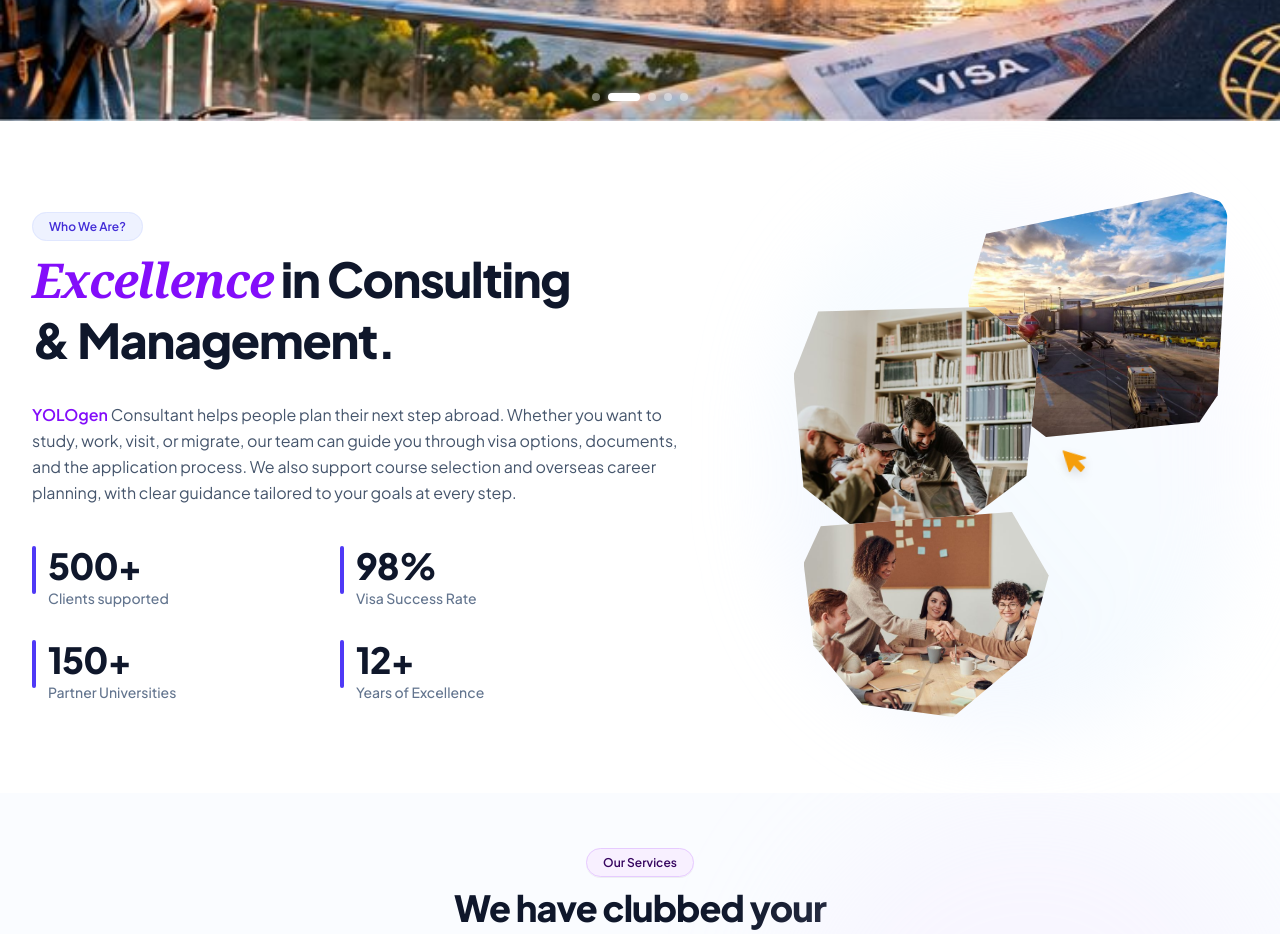
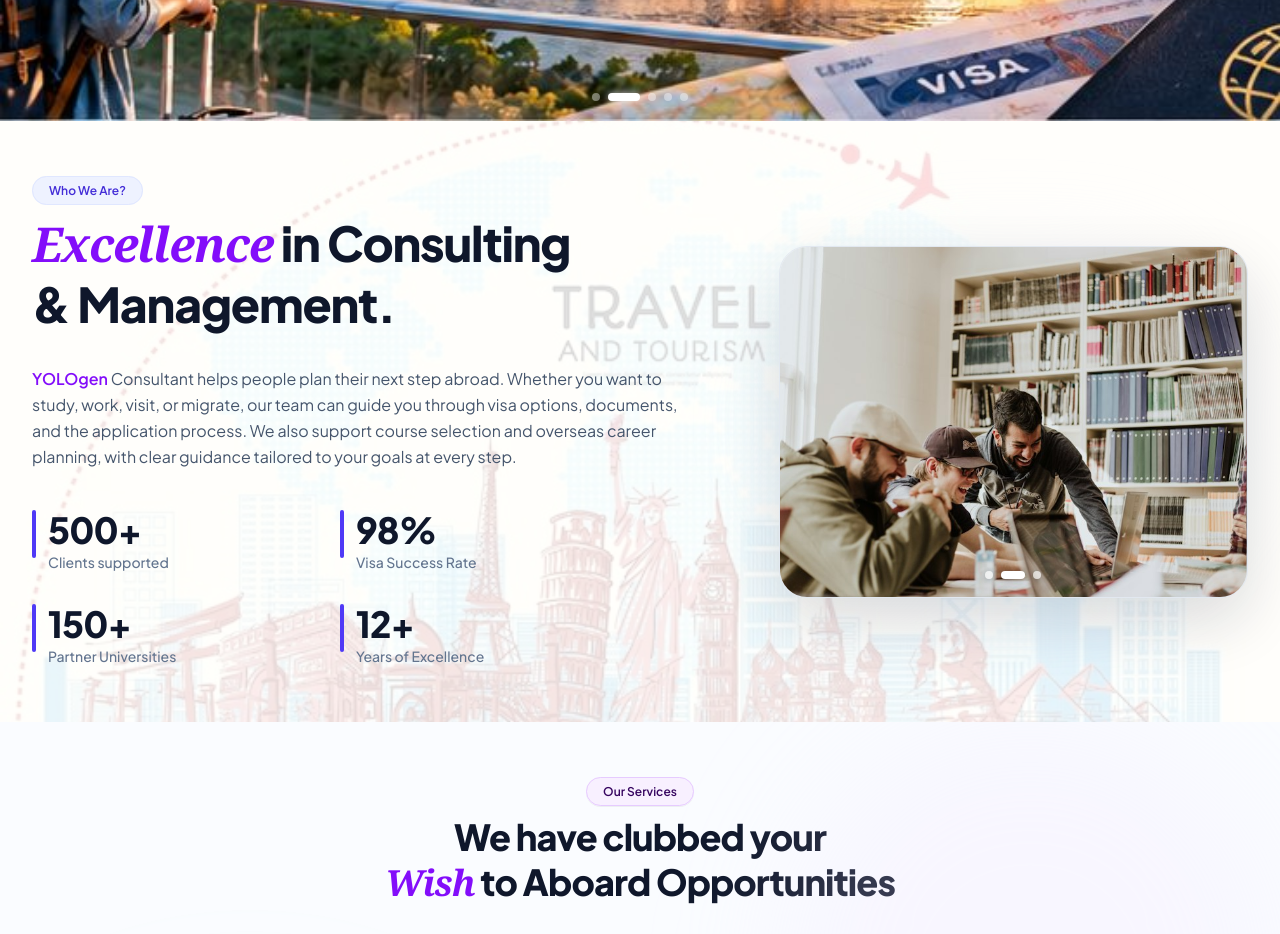
Before and after one commit to TechiesTech/Yonogen-, a React (Vite) app: page / in a window 1280 px wide. Shown: the part 680-1614 px from the top of the page. Built offline with nearby package versions, Linux system fonts and the light colour scheme; a web font is replaced by a local one.

Commit message:
add bg in second page

```diff
--- a/src/components/PhotoFrames.css
+++ b/src/components/PhotoFrames.css
@@ -1,239 +1,70 @@
 .photo-frame-section {
   width: 100%;
-  min-height: 560px;
   display: flex;
   align-items: center;
   justify-content: center;
-  background: transparent;
-  overflow: visible;
 }
 
 .photo-frame-container {
   position: relative;
-  width: 520px;
-  height: 560px;
-  margin: 0 auto;
+  width: min(100%, 500px);
+  aspect-ratio: 4 / 3;
+  overflow: hidden;
+  border: 1px solid rgb(226 232 240);
+  border-radius: 28px;
+  background: #f8fafc;
+  box-shadow: 0 24px 60px rgb(15 23 42 / 14%);
 }
 
-/* Common image frame */
-.frame {
-  position: absolute;
-  overflow: hidden;
-  background: #f5f5f5;
-  transition:
-    transform 0.6s cubic-bezier(0.22, 1, 0.36, 1),
-    filter 0.5s ease;
+.photo-frame-track {
+  display: flex;
+  width: 100%;
+  height: 100%;
+  transition: transform 900ms cubic-bezier(0.22, 1, 0.36, 1);
 }
 
-.frame img {
+.photo-frame-slide {
+  flex: 0 0 100%;
+  width: 100%;
+  height: 100%;
+}
+
+.photo-frame-slide img {
+  display: block;
   width: 100%;
   height: 100%;
   object-fit: cover;
-  display: block;
-
-  transition:
-    transform 0.8s cubic-bezier(0.22, 1, 0.36, 1),
-    filter 0.5s ease;
 }
 
-/* --------------------------------
-   TOP RIGHT — TRAVEL
--------------------------------- */
-
-.frame-travel {
-  top: 15px;
-  right: 20px;
-
-  width: 260px;
-  height: 245px;
-
-  clip-path: polygon(
-    7% 17%,
-    86% 0%,
-    100% 5%,
-    96% 83%,
-    89% 94%,
-    30% 100%,
-    3% 78%,
-    0% 42%
-  );
-
-  border-radius: 30px;
+.photo-frame-indicators {
+  position: absolute;
+  inset: auto 0 18px;
+  z-index: 1;
+  display: flex;
+  justify-content: center;
+  gap: 8px;
 }
 
-.frame-travel img {
-  transform: scale(1.05);
+.photo-frame-indicators button {
+  width: 8px;
+  height: 8px;
+  padding: 0;
+  border: 0;
+  border-radius: 9999px;
+  background: rgb(255 255 255 / 65%);
+  box-shadow: 0 1px 5px rgb(15 23 42 / 25%);
+  cursor: pointer;
+  transition: width 250ms ease, background-color 250ms ease;
 }
 
-
-/* --------------------------------
-   MIDDLE LEFT — WOMAN
--------------------------------- */
-
-.frame-student {
-  left: 15px;
-  top: 130px;
-
-  width: 245px;
-  height: 225px;
-
-  clip-path: polygon(
-    10% 2%,
-    78% 0%,
-    100% 20%,
-    95% 75%,
-    72% 94%,
-    27% 100%,
-    4% 80%,
-    0% 30%
-  );
-
-  border-radius: 28px;
+.photo-frame-indicators button.active {
+  width: 24px;
+  background: white;
 }
 
-.frame-student img {
-  transform: scale(1.05);
-}
-
-
-/* --------------------------------
-   BOTTOM LEFT — CAREER
--------------------------------- */
-
-.frame-career {
-  left: 25px;
-  bottom: 20px;
-
-  width: 245px;
-  height: 205px;
-
-  clip-path: polygon(
-    7% 7%,
-    85% 0%,
-    100% 31%,
-    91% 70%,
-    61% 100%,
-    24% 94%,
-    4% 65%,
-    0% 25%
-  );
-
-  border-radius: 25px;
-}
-
-.frame-career img {
-  transform: scale(1.05);
-}
-
-
-/* --------------------------------
-   HOVER EFFECT
--------------------------------- */
-
-.frame:hover {
-  transform: translateY(-8px) rotate(-1deg);
-  z-index: 10;
-}
-
-.frame:hover img {
-  transform: scale(1.12);
-  filter: saturate(1.08);
-}
-
-
-/* --------------------------------
-   FLOATING CURSOR
--------------------------------- */
-
-.floating-cursor {
-  position: absolute;
-
-  left: 275px;
-  top: 270px;
-
-  width: 42px;
-  height: 42px;
-
-  display: flex;
-  align-items: center;
-  justify-content: center;
-
-  z-index: 20;
-
-  animation:
-    cursorFloat 3s ease-in-out infinite,
-    cursorRotate 4s ease-in-out infinite;
-}
-
-.floating-cursor svg {
-  width: 30px;
-  height: 30px;
-
-  filter:
-    drop-shadow(0 4px 5px rgba(0, 0, 0, 0.12));
-}
-
-
-@keyframes cursorFloat {
-
-  0%,
-  100% {
-    transform: translateY(0);
-  }
-
-  50% {
-    transform: translateY(-8px);
-  }
-
-}
-
-
-@keyframes cursorRotate {
-
-  0%,
-  100% {
-    rotate: 0deg;
-  }
-
-  50% {
-    rotate: -8deg;
-  }
-
-}
-
-
-/* --------------------------------
-   RESPONSIVE
--------------------------------- */
-
-@media (max-width: 1200px) {
-  .photo-frame-container {
-    transform: scale(0.9);
-    transform-origin: center center;
+@media (prefers-reduced-motion: reduce) {
+  .photo-frame-track,
+  .photo-frame-indicators button {
+    transition-duration: 0.01ms;
   }
 }
-
-@media (max-width: 600px) {
-
-  .photo-frame-section {
-    min-height: 460px;
-  }
-
-  .photo-frame-container {
-    width: 350px;
-    height: 450px;
-    transform: scale(0.85);
-    transform-origin: center center;
-  }
-
-}
-
-
-@media (max-width: 400px) {
-
-  .photo-frame-container {
-    transform: scale(0.72);
-    transform-origin: center center;
-  }
-
-}
--- a/src/components/PhotoFrames.tsx
+++ b/src/components/PhotoFrames.tsx
@@ -1,61 +1,58 @@
-import React from "react";
+import React, { useEffect, useState } from "react";
 import "./PhotoFrames.css";
 
 const frames = [
   {
     src: "/images/airport-travel.jpg",
-    className: "frame frame-travel",
     alt: "International airport travel",
   },
   {
     src: "/images/students-collaborating.jpg",
-    className: "frame frame-student",
     alt: "Students collaborating in a university library",
   },
   {
     src: "/images/career-teamwork.jpg",
-    className: "frame frame-career",
     alt: "Professionals collaborating on a career project",
   },
 ];
 
 export default function PhotoFrames() {
+  const [activeFrame, setActiveFrame] = useState(0);
+
+  useEffect(() => {
+    const intervalId = window.setInterval(() => {
+      setActiveFrame((current) => (current + 1) % frames.length);
+    }, 4000);
+
+    return () => window.clearInterval(intervalId);
+  }, []);
+
   return (
     <div className="photo-frame-section">
       <div className="photo-frame-container">
-
-        {/* Travel and migration */}
-        <div className={frames[0].className}>
-          <img src={frames[0].src} alt={frames[0].alt} loading="lazy" />
+        <div
+          className="photo-frame-track"
+          style={{ transform: `translateX(-${activeFrame * 100}%)` }}
+          aria-live="polite"
+        >
+          {frames.map((frame) => (
+            <div className="photo-frame-slide" key={frame.src}>
+              <img src={frame.src} alt={frame.alt} loading="lazy" />
+            </div>
+          ))}
         </div>
-
-        {/* Study */}
-        <div className={frames[1].className}>
-          <img src={frames[1].src} alt={frames[1].alt} loading="lazy" />
+        <div className="photo-frame-indicators" aria-label="Choose an image">
+          {frames.map((frame, index) => (
+            <button
+              aria-label={`Show image ${index + 1}: ${frame.alt}`}
+              aria-current={activeFrame === index ? "true" : undefined}
+              className={activeFrame === index ? "active" : ""}
+              key={frame.src}
+              onClick={() => setActiveFrame(index)}
+              type="button"
+            />
+          ))}
         </div>
-
-        {/* Work */}
-        <div className={frames[2].className}>
-          <img src={frames[2].src} alt={frames[2].alt} loading="lazy" />
-        </div>
-
-        {/* Floating cursor */}
-        <div className="floating-cursor">
-          <svg
-            viewBox="0 0 32 32"
-            fill="none"
-            xmlns="http://www.w3.org/2000/svg"
-          >
-            <path
-              d="M5 3L10 25L15 18L22 26L26 22L19 14L28 12L5 3Z"
-              fill="#F59E0B"
-              stroke="#F59E0B"
-              strokeWidth="1.5"
-              strokeLinejoin="round"
-            />
-          </svg>
-        </div>
-
       </div>
     </div>
   );
--- a/src/components/WhoWeAreSection.tsx
+++ b/src/components/WhoWeAreSection.tsx
@@ -3,8 +3,14 @@
 
 export const WhoWeAreSection: React.FC = () => {
   return (
-    <section id="about-us" className="py-10 sm:py-14 bg-white relative overflow-hidden">
-      <div className="max-w-7xl mx-auto px-4 sm:px-6 lg:px-8">
+    <section id="about-us" className="relative overflow-hidden bg-white py-10 sm:py-14">
+      <div
+        aria-hidden="true"
+        className="absolute inset-0 bg-cover bg-center"
+        style={{ backgroundImage: "url('/images/who-we-are-background.jpg')" }}
+      />
+      <div aria-hidden="true" className="absolute inset-0 bg-white/85" />
+      <div className="relative z-10 max-w-7xl mx-auto px-4 sm:px-6 lg:px-8">
         <div className="grid grid-cols-1 lg:grid-cols-12 gap-12 lg:gap-16 items-center">
           {/* Left Text & Stats Column (7 cols) */}
           <div className="lg:col-span-7 space-y-8">
```
Also changed, not shown: public/images/who-we-are-background.jpg (added).
